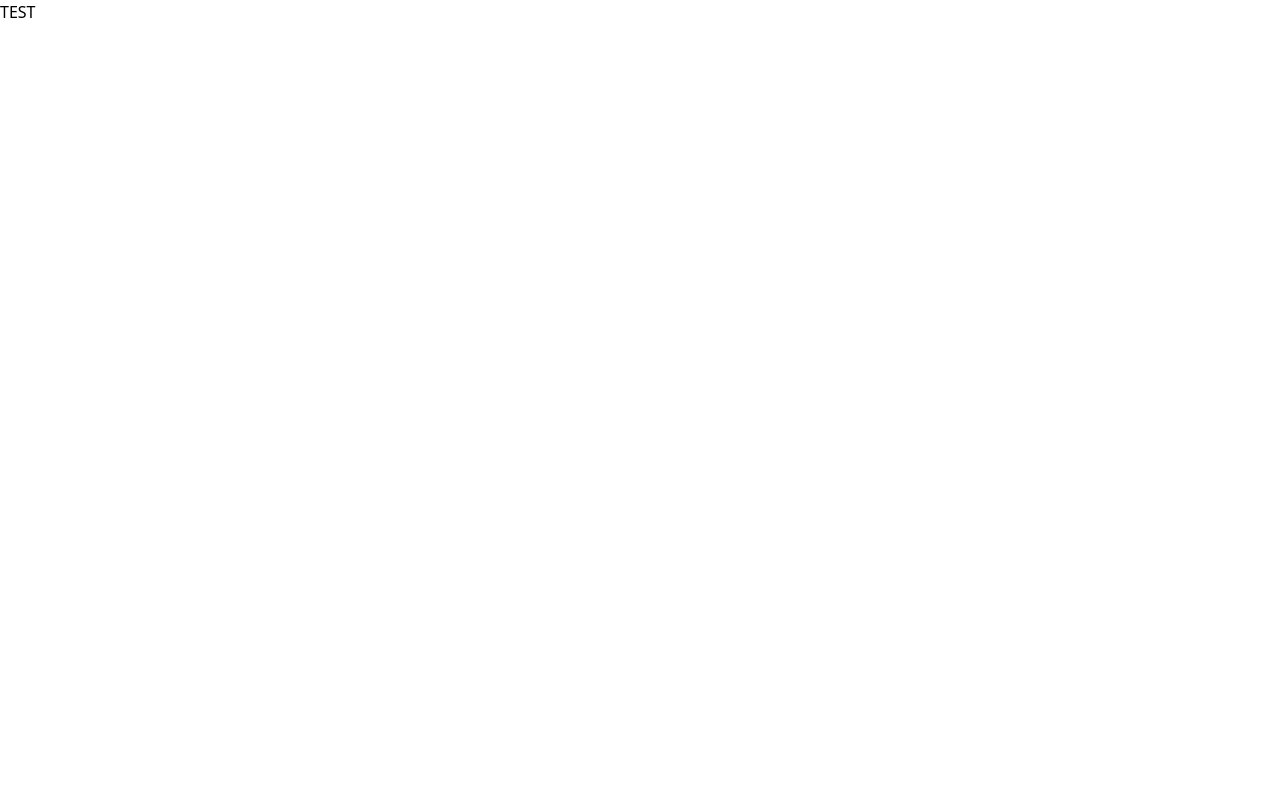
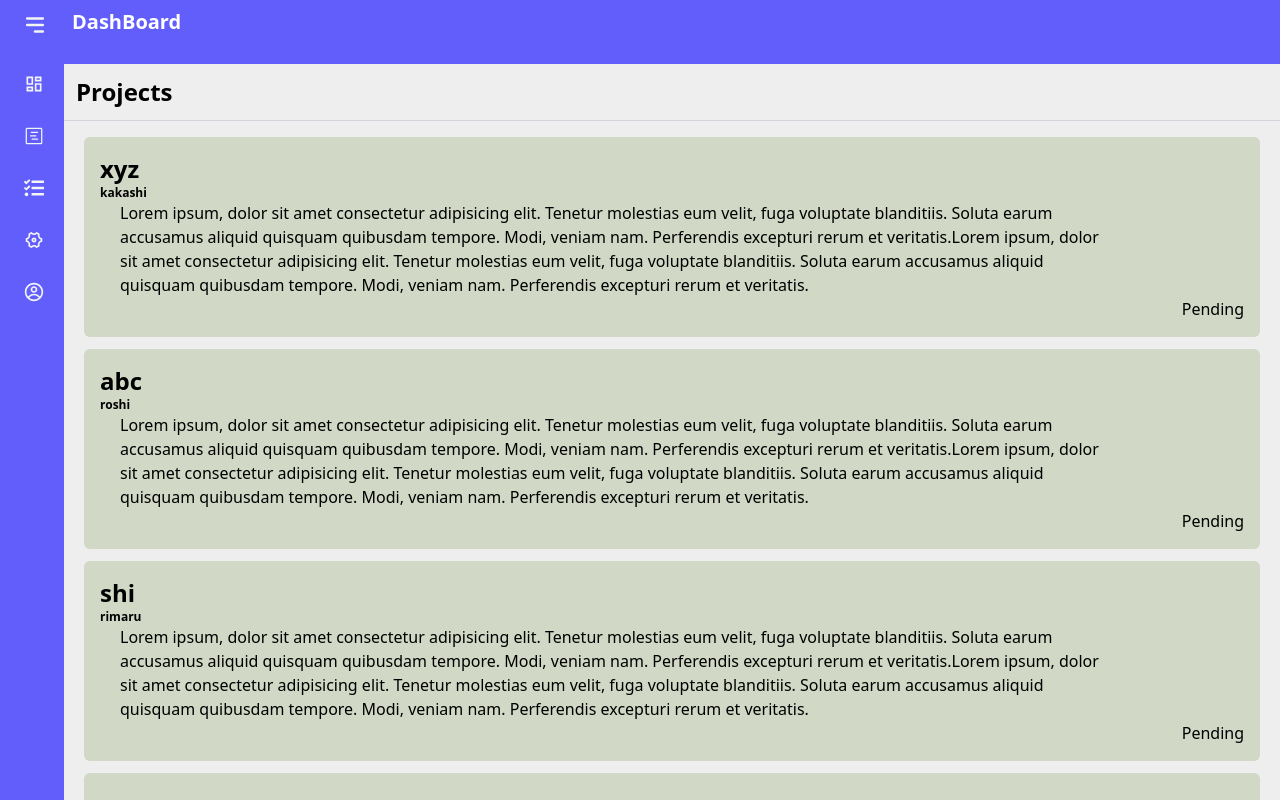
Before and after one commit to Shivansh-Bhatnagar1207/IFFCO, a React (Create React App) app in the folder frontend/: page /Dashboard in a window 1280 px wide. Built offline with nearby package versions, Linux system fonts and the light colour scheme.

Commit message:
Dashboard Project form task list

```diff
--- a/frontend/package.json
+++ b/frontend/package.json
@@ -7,8 +7,10 @@
     "@testing-library/react": "^13.4.0",
     "@testing-library/user-event": "^13.5.0",
     "axios": "^1.7.2",
+    "lucide-react": "^0.412.0",
     "react": "^18.3.1",
     "react-dom": "^18.3.1",
+    "react-icons": "^5.2.1",
     "react-router-dom": "^6.25.1",
     "react-scripts": "5.0.1",
     "web-vitals": "^2.1.4"
--- a/frontend/src/App.js
+++ b/frontend/src/App.js
@@ -1,10 +1,23 @@
-import logo from './logo.svg';
 import './App.css';
+import { BrowserRouter as Router, Route, Routes } from 'react-router-dom';
+import Dashboard from './components/Dashboard';
+import Home from './pages/Home';
+import Welcome from './components/Welcome';
+import Project from './components/Project';
+import Task from './components/Task';
 
 function App() {
   return (
-    <div className="App">
-      TEST
+    <div className="flex ">
+      <Router>
+        <Home />
+        <Routes>
+          <Route path='/*' element={<Welcome/>}/>
+          <Route path='/Dashboard' element={<Dashboard />} />
+          <Route path='/project' element={<Project />} />
+          <Route path='/task' element={<Task />} />
+        </Routes>
+      </Router>
     </div>
   );
 }
--- /dev/null
+++ b/frontend/src/components/Dashboard.jsx
@@ -0,0 +1,55 @@
+import React from "react";
+import ProjectCards from "./ProjectCards";
+
+const Dashboard = () => {
+  const project_list = [
+    {
+      title: "xyz",
+      head: "kakashi",
+      desc: "Lorem ipsum, dolor sit amet consectetur adipisicing elit. Tenetur molestias eum velit, fuga voluptate blanditiis. Soluta earum accusamus aliquid quisquam quibusdam tempore. Modi, veniam nam. Perferendis excepturi rerum et veritatis.Lorem ipsum, dolor sit amet consectetur adipisicing elit. Tenetur molestias eum velit, fuga voluptate blanditiis. Soluta earum accusamus aliquid quisquam quibusdam tempore. Modi, veniam nam. Perferendis excepturi rerum et veritatis.",
+      status: "Pending",
+    },
+    {
+      title: "abc",
+      head: "roshi",
+      desc: "Lorem ipsum, dolor sit amet consectetur adipisicing elit. Tenetur molestias eum velit, fuga voluptate blanditiis. Soluta earum accusamus aliquid quisquam quibusdam tempore. Modi, veniam nam. Perferendis excepturi rerum et veritatis.Lorem ipsum, dolor sit amet consectetur adipisicing elit. Tenetur molestias eum velit, fuga voluptate blanditiis. Soluta earum accusamus aliquid quisquam quibusdam tempore. Modi, veniam nam. Perferendis excepturi rerum et veritatis.",
+      status: "Pending",
+    },
+    {
+      title: "shi",
+      head: "rimaru",
+      desc: "Lorem ipsum, dolor sit amet consectetur adipisicing elit. Tenetur molestias eum velit, fuga voluptate blanditiis. Soluta earum accusamus aliquid quisquam quibusdam tempore. Modi, veniam nam. Perferendis excepturi rerum et veritatis.Lorem ipsum, dolor sit amet consectetur adipisicing elit. Tenetur molestias eum velit, fuga voluptate blanditiis. Soluta earum accusamus aliquid quisquam quibusdam tempore. Modi, veniam nam. Perferendis excepturi rerum et veritatis.",
+      status: "Pending",
+    },
+    {
+      title: "ays",
+      head: "boa",
+      desc: "Lorem ipsum, dolor sit amet consectetur adipisicing elit. Tenetur molestias eum velit, fuga voluptate blanditiis. Soluta earum accusamus aliquid quisquam quibusdam tempore. Modi, veniam nam. Perferendis excepturi rerum et veritatis.Lorem ipsum, dolor sit amet consectetur adipisicing elit. Tenetur molestias eum velit, fuga voluptate blanditiis. Soluta earum accusamus aliquid quisquam quibusdam tempore. Modi, veniam nam. Perferendis excepturi rerum et veritatis.",
+      status: "Pending",
+    },
+  ];
+  return (
+    <div className="w-screen h-screen bg-bgc overflow-auto ">
+      <header className="bg-pri h-[8vh] font-bold text-white p-2 text-xl sticky top-0">
+        DashBoard
+      </header>
+      <section>
+        <h2 className="p-3 text-2xl font-bold ">Projects</h2>
+        <hr className='h-px bg-gray-300 border-0'/>
+        <div className="grid gap-3 px-5 my-4 ">
+          {project_list.map((project, i) => (
+            <ProjectCards
+              key={i}
+              title={project.title}
+              head={project.head}
+              desc={project.desc}
+              status={project.status}
+            />
+          ))}
+        </div>
+      </section>
+    </div>
+  );
+};
+
+export default Dashboard;
--- /dev/null
+++ b/frontend/src/components/Form.jsx
@@ -0,0 +1,25 @@
+import React from "react";
+
+export default function Form() {
+  return (
+    <>
+      <form className="mx-4 my-4 p-3 grid grid-rows-4 grid-cols-2 gap-3 border border-black rounded  ">
+        <label>Project Name</label>
+        <input type="text" placeholder="Project Name" />
+        <label>Start Date</label>
+        <input type="date" name="start" id="start" />
+        <label>End Date</label>
+        <input type="date" name="start" id="start" />
+        <label>
+            Project Head
+        </label>
+        <input type="text" placeholder="Project head" />
+        <label>
+            Description
+        </label>
+        <textarea placeholder="Project Description" rows={5}/>
+        <button type="submit" className="bg-sec rounded p-3 col-span-2 text-white font-semibold ">submit</button>
+      </form>
+    </>
+  );
+}
--- /dev/null
+++ b/frontend/src/components/Project.jsx
@@ -0,0 +1,18 @@
+import React from 'react'
+import Form from './Form'
+
+export default function Project() {
+  return (
+    <div className='w-screen h-screen bg-bgc overflow-auto '>
+        <header className="bg-pri h-[8vh] font-bold text-white p-2 text-xl sticky top-0">
+            Project
+        </header>
+        <section>
+        <h2 className="p-3 text-2xl font-bold ">New Project</h2>
+        <hr className='h-px bg-gray-300 border-0'/>
+
+        <Form/>
+        </section>
+    </div>
+  )
+}
--- /dev/null
+++ b/frontend/src/components/ProjectCards.jsx
@@ -0,0 +1,14 @@
+import React from "react";
+
+const ProjectCards = ({ title, head, desc,status }) => {
+  return (
+    <div className="p-4 border-solid border-gray-800 rounded-md bg-accent ">
+      <h2 className="font-extrabold text-2xl">{title}</h2>
+      <h3 className="font-bold text-xs">{head}</h3>
+      <p className="px-5 w-[80vw] ">{desc}</p>
+      <span className="float-right ">{status}</span>
+    </div>
+  );
+};
+
+export default ProjectCards;
--- /dev/null
+++ b/frontend/src/components/Task.jsx
@@ -0,0 +1,22 @@
+import React from "react";
+
+export default function Task() {
+  return (
+    <div className="w-screen h-screen bg-bgc overflow-auto ">
+      <header className="bg-pri h-[8vh] font-bold text-white p-2 text-xl sticky top-0">
+        Tasks
+      </header>
+      <section>
+        <h2 className="p-3 text-2xl font-bold ">Task List</h2>
+        <hr className="h-px bg-gray-300 border-0" />
+        <div className="px-4 m-5 border border-black flex justify-between bg-accent rounded">
+          <span>Project Name</span>
+          <span>Project Head</span>
+          <span>Status</span>
+          <span>Due Date</span>
+          <span>action</span>
+        </div>
+      </section>
+    </div>
+  );
+}
--- /dev/null
+++ b/frontend/src/components/Welcome.jsx
@@ -0,0 +1,11 @@
+import React from 'react'
+import { Link } from 'react-router-dom'
+export default function Welcome() {
+  return (
+    <div>
+      Welcome to the Portal
+
+      <ul><li><Link to={'/dashboard'}>Dashboard</Link></li></ul>
+    </div>
+  )
+}
--- /dev/null
+++ b/frontend/src/pages/Home.jsx
@@ -0,0 +1,68 @@
+import React, { useState } from "react";
+import { HiMenuAlt3 } from "react-icons/hi";
+import { FaTasks } from "react-icons/fa";
+import { MdOutlineDashboard } from "react-icons/md";
+import { RiSettings4Line } from "react-icons/ri";
+import { CgProfile } from "react-icons/cg";
+import { Link } from "react-router-dom";
+import { GoProjectRoadmap } from "react-icons/go";
+
+const Home = () => {
+  const menus = [
+    { name: "Dashboard", link: "/dashboard", icon: MdOutlineDashboard },
+    { name: "Project", link: "/project", icon: GoProjectRoadmap },
+    { name: "Tasks", link: "/task", icon: FaTasks },
+    { name: "Setting", link: "/setting", icon: RiSettings4Line },
+    { name: "Profile", link: "/profile", icon: CgProfile },
+  ];
+  const [open, setOpen] = useState(false);
+  return (
+    <section className="flex  gap-6">
+      <div
+        className={`bg-pri h-[100vh] ${
+          open ? "w-48" : "w-16"
+        } duration-500 text-gray-100 px-4`}
+      >
+        <div className="py-3 flex justify-end">
+          <HiMenuAlt3
+            size={26}
+            className="cursor-pointer"
+            onClick={() => setOpen(!open)}
+          />
+        </div>
+        <div className="mt-4 flex flex-col gap-4 relative">
+          {menus?.map((menu, i) => (
+            <Link
+              to={menu?.link}
+              key={i}
+              className={` ${
+                menu?.margin && "mt-5"
+              } group flex items-center text-sm  gap-3.5 font-medium p-2 hover:bg-sec rounded-md`}
+            >
+              <div>{React.createElement(menu?.icon, { size: "20" })}</div>
+              <h2
+                style={{
+                  transitionDelay: `${i + 3}00ms`,
+                }}
+                className={`whitespace-pre duration-500 ${
+                  !open && "opacity-0 translate-x-28 overflow-hidden"
+                }`}
+              >
+                {menu?.name}
+              </h2>
+              <h2
+                className={`${
+                  open && "hidden"
+                } absolute left-48 bg-white font-semibold whitespace-pre text-gray-900 rounded-md drop-shadow-lg px-0 py-0 w-0 overflow-hidden group-hover:px-2 group-hover:py-1 group-hover:left-14 group-hover:duration-300 group-hover:w-fit  `}
+              >
+                {menu?.name}
+              </h2>
+            </Link>
+          ))}
+        </div>
+      </div>
+    </section>
+  );
+};
+
+export default Home;
--- a/frontend/src/reportWebVitals.js
+++ /dev/null
@@ -1,13 +0,0 @@
-const reportWebVitals = onPerfEntry => {
-  if (onPerfEntry && onPerfEntry instanceof Function) {
-    import('web-vitals').then(({ getCLS, getFID, getFCP, getLCP, getTTFB }) => {
-      getCLS(onPerfEntry);
-      getFID(onPerfEntry);
-      getFCP(onPerfEntry);
-      getLCP(onPerfEntry);
-      getTTFB(onPerfEntry);
-    });
-  }
-};
-
-export default reportWebVitals;
--- a/frontend/tailwind.config.js
+++ b/frontend/tailwind.config.js
@@ -4,7 +4,14 @@ module.exports = {
     "./src/**/*.{js,jsx,ts,tsx}",
   ],
   theme: {
-    extend: {},
+    extend: {
+      colors: {
+        bgc: '#EEEEEE',
+        pri: '#615EFC',
+        sec: "#7E8EF1",
+        accent: "#D1D8C5"
+      }
+    },
   },
   plugins: [],
 }
```
Also changed, not shown: frontend/src/index.css (line endings or trailing spaces), frontend/src/logo.svg (deleted), 1 other file (tests, documents, lock files or other folders).
